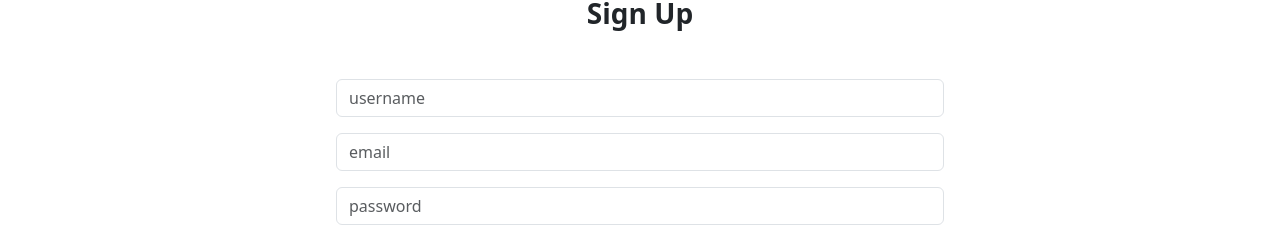
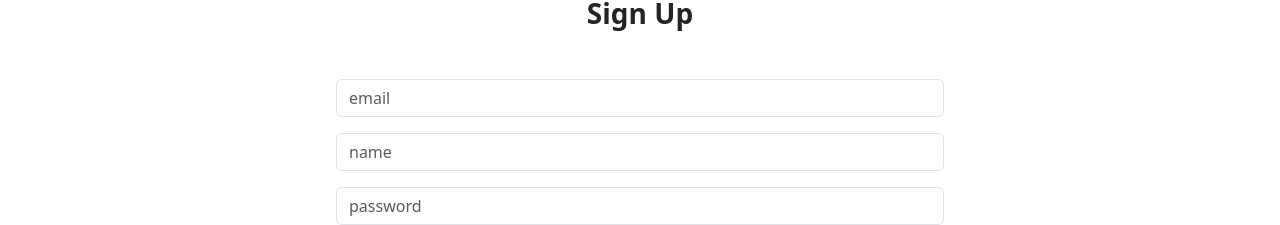
Before and after one commit to Edward1217/ClearSkin, a React (Vite) app in the folder ClearSkin/: page /sign-up in a window 1280 px wide. Shown: the part 123-348 px from the top of the page. Built offline with nearby package versions, Linux system fonts and the light colour scheme.

Commit message:
sign up paage

```diff
--- a/ClearSkin/package.json
+++ b/ClearSkin/package.json
@@ -10,6 +10,7 @@
     "preview": "vite preview"
   },
   "dependencies": {
+    "axios": "^1.7.7",
     "bootstrap": "^5.3.3",
     "react": "^18.3.1",
     "react-bootstrap": "^2.10.4",
--- a/ClearSkin/src/pages/SignUp.jsx
+++ b/ClearSkin/src/pages/SignUp.jsx
@@ -1,5 +1,6 @@
 import { useState } from 'react';
 import { Link, useNavigate } from 'react-router-dom';
+import axios from 'axios';
 
 export default function SignUp() {
     const [formData, setFormData] = useState({});
@@ -18,7 +19,7 @@ export default function SignUp() {
         e.preventDefault();
         try {
             setLoading(true);
-            const res = await fetch('/api/auth/signup', {
+            const res = await fetch('api/users', {
                 method: 'POST',
                 headers: {
                     'Content-Type': 'application/json',
@@ -40,23 +41,24 @@ export default function SignUp() {
             setError(error.message);
         }
     };
+    console.log(formData)
 
     return (
         <div className="px-3 py-3 mx-auto w-50">
             <h1 className="fs-3 fw-bold text-center my-5">Sign Up</h1>
             <form onSubmit={handleSubmit} className="d-flex flex-column gap-3">
                 <input
-                    type="text"
-                    placeholder="username"
+                    type="email"
+                    placeholder="email"
                     className="form-control"
                     id="username"
                     onChange={handleChange}
                 />
                 <input
-                    type="email"
-                    placeholder="email"
+                    type="text"
+                    placeholder="name"
                     className="form-control"
-                    id="email"
+                    id="name"
                     onChange={handleChange}
                 />
                 <input
```
Also changed, not shown: 1 other file (tests, documents, lock files or other folders).
